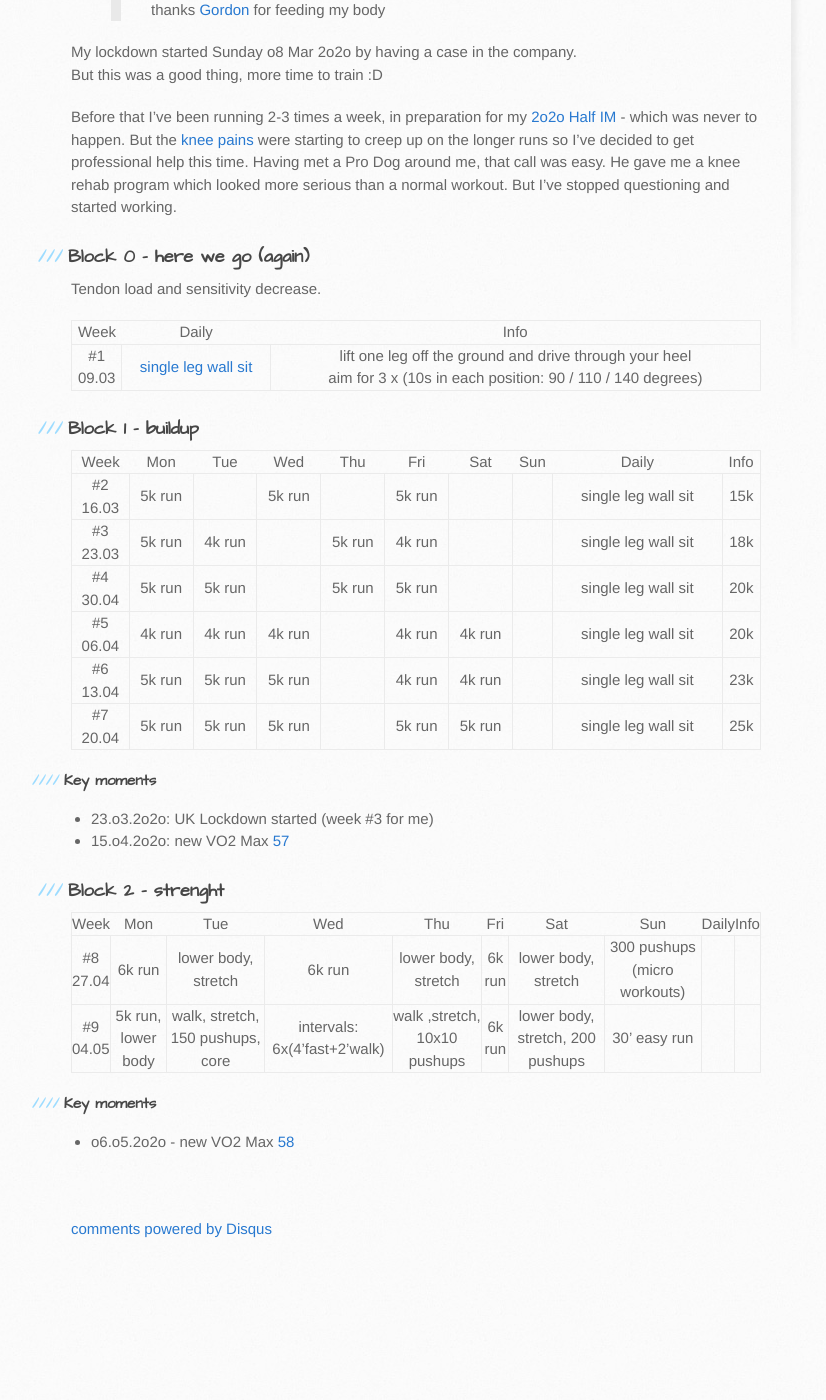
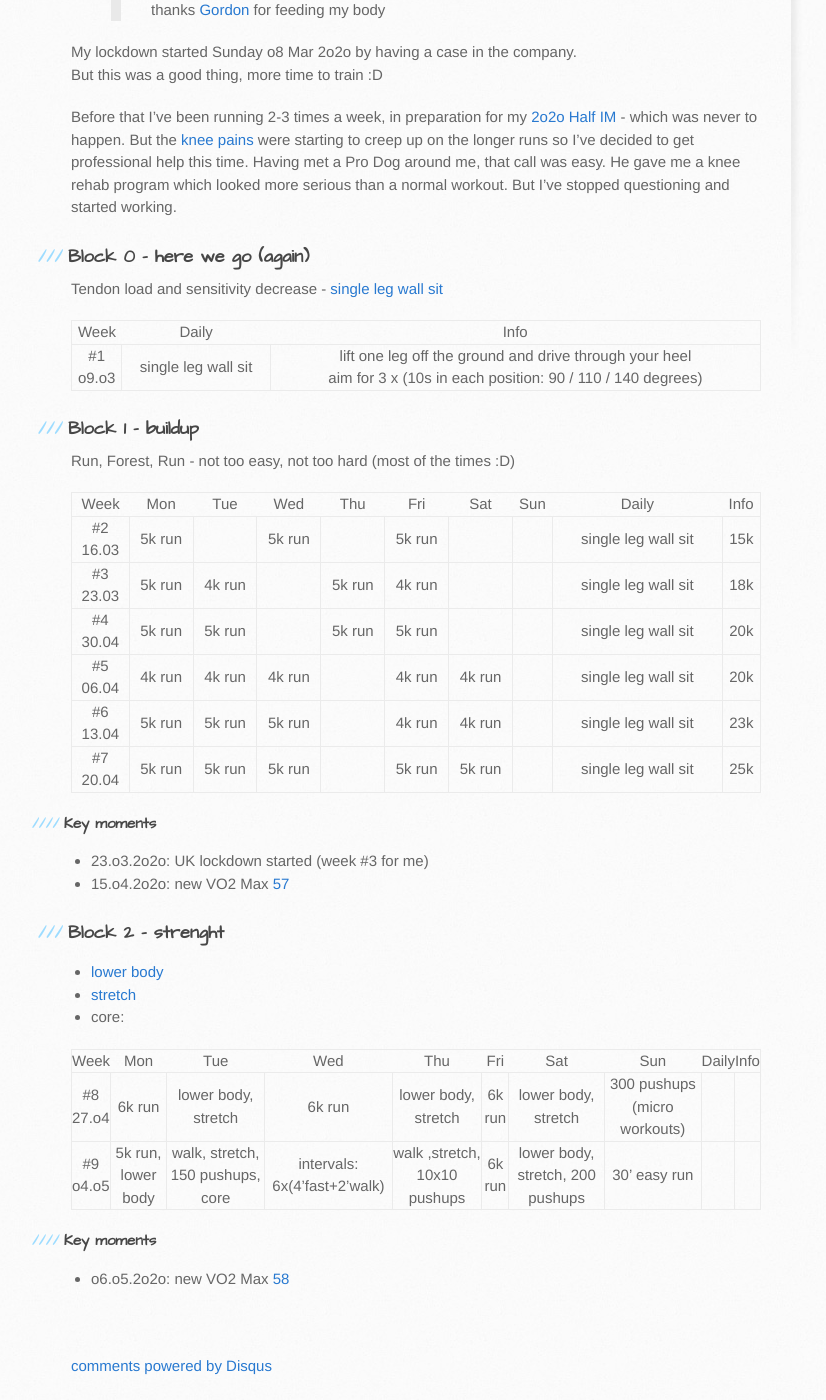
Before and after one commit to jokeru/facebook, a Jekyll site: the page built from _posts/2020-03-08-covid19_workout.md, in a window 1280 px wide and 1400 px high, scrolled down 387 px. Shown: the whole window, without its empty margins (99-925 px from the left). Built offline with Jekyll 4.4.1, drawn with Linux system fonts in a browser that asks for light colours; comment, search, counter and statistics services are not loaded; before the commit the page ends 1650 px from its top, so only the background shows below that.

Commit message:
Update 2020-03-08-covid19_workout.md

```diff
--- a/_posts/2020-03-08-covid19_workout.md
+++ b/_posts/2020-03-08-covid19_workout.md
@@ -18,14 +18,16 @@ Before that I've been running 2-3 times a week, in preparation for my [2o2o Half
 
 ### Block 0 - here we go (again)
 
-Tendon load and sensitivity decrease.
+Tendon load and sensitivity decrease - [single leg wall sit](/pic/slws.jpeg){:target="_blank"}
 
 | Week | Daily | Info |
 |------|-------|------|
-| #1 <br/> 09.03 | [single leg wall sit](https://doctorlib.info/sport/mens-health-body/mens-health-body.files/image103.jpg) | lift one leg off the ground and drive through your heel<br/> aim for 3 x (10s in each position: 90 / 110 / 140 degrees) |
+| #1 <br/> o9.o3 | single leg wall sit | lift one leg off the ground and drive through your heel<br/>aim for 3 x (10s in each position: 90 / 110 / 140 degrees) |
 
 
 ### Block 1 - buildup
+
+Run, Forest, Run - not too easy, not too hard (most of the times :D)
 
 | Week | Mon | Tue | Wed | Thu | Fri | Sat | Sun | Daily | Info |
 |------|-----|-----|-----|-----|-----|-----|-----|-------|------|
@@ -37,16 +39,20 @@ Tendon load and sensitivity decrease.
 | #7 <br/> 20.04 | 5k run | 5k run | 5k run | | 5k run | 5k run | | single leg wall sit | 25k |
 
 #### Key moments
-- 23.o3.2o2o: UK Lockdown started (week #3 for me)
-- 15.o4.2o2o: new VO2 Max [57](pic)
+- 23.o3.2o2o: UK lockdown started (week #3 for me)
+- 15.o4.2o2o: new VO2 Max [57](/pic/vo2max-57.jpeg){:target="_blank"}
 
 
 ### Block 2 - strenght
 
+- [lower body](/pic/legs-1.jpeg){:target="_blank"}
+- [stretch](/pic/mobility.jpeg){:target="_blank"}
+- core:
+
 | Week | Mon | Tue | Wed | Thu | Fri | Sat | Sun | Daily | Info |
 |------|-----|-----|-----|-----|-----|-----|-----|-------|------|
-| #8 <br/> 27.04 | 6k run | lower body, stretch | 6k run | lower body, stretch | 6k run | lower body, stretch | 300 pushups (micro workouts) |
-| #9 <br/> 04.05 | 5k run, lower body | walk, stretch, 150 pushups, core | intervals: 6x(4'fast+2'walk) | walk ,stretch, 10x10 pushups | 6k run | lower body, stretch, 200 pushups | 30' easy run |
+| #8 <br/> 27.o4 | 6k run | lower body, stretch | 6k run | lower body, stretch | 6k run | lower body, stretch | 300 pushups (micro workouts) |
+| #9 <br/> o4.o5 | 5k run, lower body | walk, stretch, 150 pushups, core | intervals: 6x(4'fast+2'walk) | walk ,stretch, 10x10 pushups | 6k run | lower body, stretch, 200 pushups | 30' easy run |
 
 #### Key moments
-- o6.o5.2o2o - new VO2 Max [58](pic)
+- o6.o5.2o2o: new VO2 Max [58](/pic/vo2max-58.jpeg){:target="_blank"}
```
